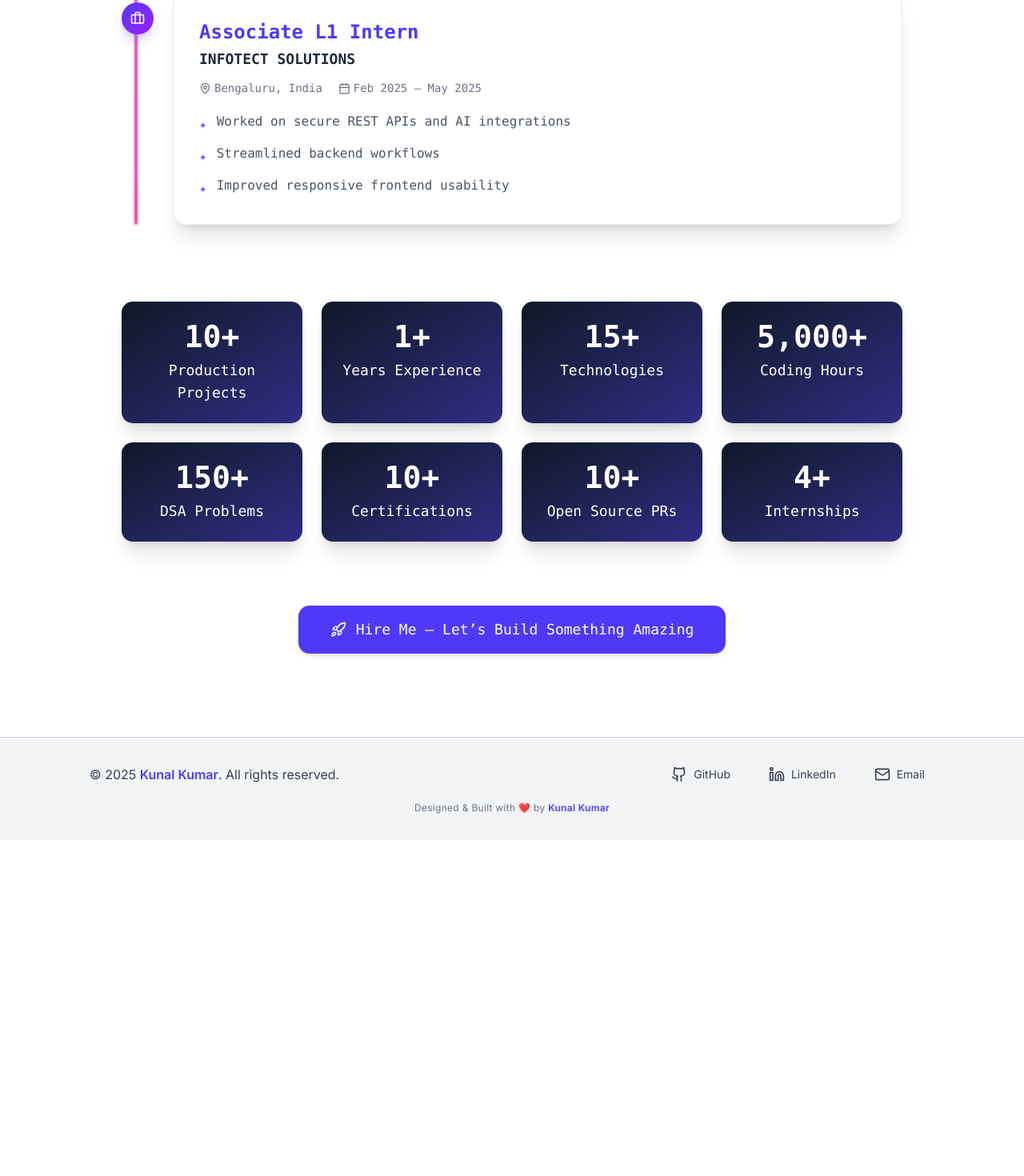
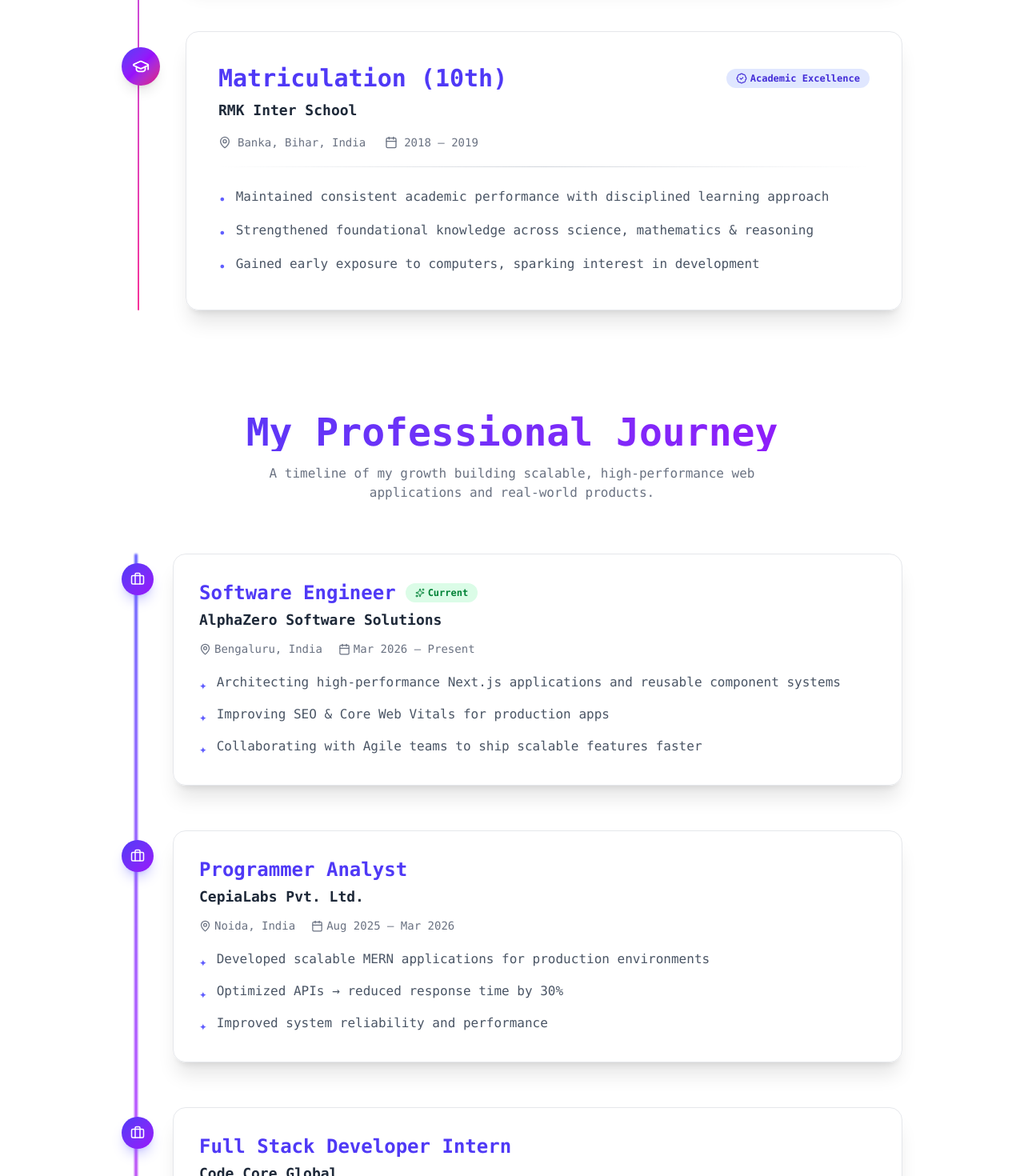
Before and after one commit to Kunalkumar31/Portfolio, a Next.js app: page /about in a window 1280 px wide. Shown: the part 2776-4246 px from the top of the page at 80% size. Before the commit the page ends 3826 px from the top, so only its background shows below. Built offline with nearby package versions, Linux system fonts and the light colour scheme.

Commit message:
Update design add edction section

```diff
--- a/src/app/about/page.tsx
+++ b/src/app/about/page.tsx
@@ -10,7 +10,7 @@
     Smartphone,
     CheckCircle,
     Puzzle,
-    Hand, Briefcase, MapPin, Calendar, Sparkles
+    Hand, Briefcase, MapPin, Calendar, Sparkles, GraduationCap, BadgeCheck,
 } from "lucide-react";
 
 export default function About() {
@@ -127,6 +127,139 @@
                             <div className="absolute inset-0 rounded-2xl opacity-0 group-hover:opacity-100 bg-gradient-to-r from-indigo-500/10 to-purple-500/10 transition"></div>
                         </motion.div>
                     ))}
+                </div>
+            </motion.div>
+
+            {/* ================= EDUCATION ================= */}
+            <motion.div className="mt-32" initial="hidden" animate="show" variants={fadeUp}>
+
+                {/* Title */}
+                <div className="text-center mb-20">
+                    <h2 className="text-4xl sm:text-5xl font-extrabold bg-gradient-to-r from-indigo-600 via-purple-600 to-pink-600 bg-clip-text text-transparent">
+                        Education & Foundation
+                    </h2>
+                    <p className="mt-4 text-gray-500 dark:text-gray-400 max-w-2xl mx-auto text-base sm:text-lg">
+                        A strong academic background combined with hands-on development experience,
+                        shaping my journey into a professional full-stack developer.
+                    </p>
+                </div>
+
+                {/* Timeline */}
+                <div className="relative max-w-5xl mx-auto">
+
+                    {/* Vertical Line */}
+                    <div className="absolute left-5 top-0 bottom-0 w-[2px] bg-gradient-to-b from-indigo-500 via-purple-500 to-pink-500 rounded-full hidden md:block" />
+
+                    <div className="space-y-16">
+
+                        {[
+                            {
+                                degree: "Bachelor of Computer Applications (BCA)",
+                                institute: "GIIT Professional College, Kolhan University (KU)",
+                                location: "Jamshedpur, Jharkhand, India",
+                                period: "2021 – 2024",
+                                highlight: "Full Stack Engineering",
+                                points: [
+                                    "Delivered 8+ production-grade full-stack applications using MERN & Next.js",
+                                    "Built scalable REST APIs and optimized backend performance for real-world workloads",
+                                    "Applied Data Structures, Algorithms & system design to solve complex problems efficiently",
+                                    "Implemented real-time features (WebSockets) and AI-powered integrations in projects",
+                                    "Followed industry standards: modular architecture, reusable components & clean code practices"
+                                ]
+                            },
+                            {
+                                degree: "Intermediate (12th)",
+                                institute: "RMK Inter School",
+                                location: "Banka, Bihar, India",
+                                period: "2019 – 2021",
+                                highlight: "Analytical & Logical Foundation",
+                                points: [
+                                    "Developed strong analytical thinking and structured problem-solving mindset",
+                                    "Built core fundamentals in mathematics and logic relevant to programming",
+                                    "Initiated journey into technology and computer science concepts"
+                                ]
+                            },
+                            {
+                                degree: "Matriculation (10th)",
+                                institute: "RMK Inter School",
+                                location: "Banka, Bihar, India",
+                                period: "2018 – 2019",
+                                highlight: "Academic Excellence",
+                                points: [
+                                    "Maintained consistent academic performance with disciplined learning approach",
+                                    "Strengthened foundational knowledge across science, mathematics & reasoning",
+                                    "Gained early exposure to computers, sparking interest in development"
+                                ]
+                            }
+                        ].map((edu, i) => (
+                            <motion.div
+                                key={i}
+                                className="relative md:pl-20"
+                                custom={i}
+                                initial="hidden"
+                                animate="show"
+                                variants={fadeUp}
+                            >
+                                {/* Icon */}
+                                <div className="hidden md:flex absolute left-0 top-5 w-12 h-12 rounded-full bg-gradient-to-br from-indigo-600 via-purple-600 to-pink-600 text-white items-center justify-center shadow-lg">
+                                    <GraduationCap size={22} />
+                                </div>
+
+                                {/* Card */}
+                                <div className="group backdrop-blur-md bg-white/80 dark:bg-gray-800/80 p-8 sm:p-10 rounded-2xl shadow-xl border border-gray-200 dark:border-gray-700 hover:shadow-indigo-500/20 hover:shadow-2xl hover:-translate-y-2 transition duration-300">
+
+                                    {/* Header */}
+                                    <div className="flex flex-wrap items-center justify-between gap-3">
+                                        <h3 className="text-2xl sm:text-3xl font-bold text-indigo-600 dark:text-indigo-400">
+                                            {edu.degree}
+                                        </h3>
+
+                                        <span className="flex items-center gap-1 text-xs font-semibold bg-indigo-100 text-indigo-700 px-3 py-1 rounded-full">
+                                            <BadgeCheck size={14} />
+                                            {edu.highlight}
+                                        </span>
+                                    </div>
+
+                                    {/* Institute */}
+                                    <p className="mt-2 text-lg font-semibold text-gray-800 dark:text-gray-200">
+                                        {edu.institute}
+                                    </p>
+
+                                    {/* Meta Info */}
+                                    <div className="flex flex-wrap gap-6 mt-4 text-sm text-gray-500 dark:text-gray-400">
+
+                                        <span className="flex items-center gap-2">
+                                            <MapPin size={16} />
+                                            {edu.location}
+                                        </span>
+
+                                        <span className="flex items-center gap-2">
+                                            <Calendar size={16} />
+                                            {edu.period}
+                                        </span>
+
+                                    </div>
+
+                                    {/* Divider */}
+                                    <div className="mt-5 h-[1px] w-full bg-gradient-to-r from-transparent via-gray-300 dark:via-gray-600 to-transparent"></div>
+
+                                    {/* Points */}
+                                    <ul className="mt-6 space-y-3 text-gray-600 dark:text-gray-300">
+                                        {edu.points.map((point, idx) => (
+                                            <li key={idx} className="flex gap-3 leading-relaxed">
+                                                <span className="text-indigo-500 mt-1">•</span>
+                                                {point}
+                                            </li>
+                                        ))}
+                                    </ul>
+
+                                    {/* Hover Glow */}
+                                    <div className="absolute inset-0 rounded-2xl opacity-0 group-hover:opacity-100 bg-gradient-to-r from-indigo-500/10 via-purple-500/10 to-pink-500/10 transition"></div>
+                                </div>
+                            </motion.div>
+                        ))}
+
+                    </div>
                 </div>
             </motion.div>
 
--- a/src/components/Footer.tsx
+++ b/src/components/Footer.tsx
@@ -1,6 +1,6 @@
 "use client";
 
-import { Github, Linkedin, Mail } from "lucide-react";
+import { Github, Linkedin, Mail, Heart } from "lucide-react";
 import { motion } from "framer-motion";
 
 export default function Footer() {
@@ -53,15 +53,20 @@
 
       {/* Footer Note */}
       <motion.p
-        className="text-xs text-gray-500 dark:text-gray-400 mt-5 text-center tracking-wide"
+        className="mt-6 text-xs sm:text-sm text-gray-500 dark:text-gray-400 text-center tracking-wide leading-relaxed max-w-xs sm:max-w-md mx-auto flex items-center justify-center gap-1 flex-wrap"
         initial={{ opacity: 0 }}
         animate={{ opacity: 1 }}
         transition={{ delay: 0.5, duration: 0.6 }}
       >
-        Designed & Built with ❤️ by{" "}
-        <span className="font-semibold text-indigo-600 hover:text-indigo-500 transition">
-          <a href="mailto:kunalkumarofficial31@gmail.com">Kunal Kumar</a>
-        </span>
+        Designed & built with
+        <Heart size={14} className="text-red-500" />
+        by{" "}
+        <a
+          href="mailto:kunalkumarofficial31@gmail.com"
+          className="font-semibold text-indigo-600 hover:text-indigo-500 transition"
+        >
+          Kunal Kumar
+        </a>
       </motion.p>
 
     </footer>
--- a/src/components/Hero.tsx
+++ b/src/components/Hero.tsx
@@ -1,7 +1,7 @@
 "use client";
 
 import Image from "next/image";
-import { useState, useEffect,useMemo } from "react";
+import { useState, useEffect, useMemo } from "react";
 import { motion, Variants, AnimatePresence } from "framer-motion";
 import Link from "next/link";
 import {
@@ -17,8 +17,9 @@
 export default function Hero() {
   const roles = useMemo(
     () => [
-    "Full-Stack Developer",
-    "Building Scalable & AI-Powered Products",
+      "Full-Stack Engineer (MERN & Next.js)",
+      "Building Scalable, AI-Driven Products",
+      "Turning Ideas into Production Systems",
     ],
     []
   );
@@ -173,7 +174,7 @@
             href="/contact"
             className="w-full sm:w-auto px-5 py-3 flex items-center justify-center gap-2 rounded-md border border-gray-300 dark:border-gray-700 hover:bg-gray-100 dark:hover:bg-gray-800 transition"
           >
-            <Mail size={18} /> Hire Me
+            <Mail size={18} /> Let’s Work Together
           </Link>
 
           <a
@@ -181,7 +182,7 @@
             download
             className="w-full sm:w-auto px-5 py-3 flex items-center justify-center gap-2 border border-gray-300 dark:border-gray-700 rounded-md hover:bg-gray-100 dark:hover:bg-gray-800 transition"
           >
-            <FileText size={18} /> Resume
+            <FileText size={18} /> Download Resume
           </a>
         </motion.div>
 
@@ -210,17 +211,30 @@
         <motion.div
           variants={item}
           className="mt-8 sm:mt-10 flex flex-col items-center gap-3 text-xs sm:text-sm text-gray-500 dark:text-gray-400"
-        >
-          <div className="flex items-center gap-2 text-xs sm:text-sm text-gray-500 dark:text-gray-400">
-            <Sparkles size={14} />
-            <span>Engineering scalable & production-grade applications</span>
+        ><div className="flex flex-wrap items-center justify-center gap-2 text-xs sm:text-sm text-gray-500 dark:text-gray-400 text-center max-w-xs sm:max-w-md md:max-w-lg mx-auto">
+            <Sparkles size={14} className="text-indigo-500 shrink-0" />
+            <span className="leading-relaxed">
+              Engineering <span className="font-medium text-gray-800 dark:text-gray-200">scalable</span> &{" "}
+              <span className="font-medium text-gray-800 dark:text-gray-200">production-grade</span> applications
+            </span>
           </div>
 
           {/* Divider */}
           <div className="w-12 h-[1px] bg-gray-300 dark:bg-gray-700"></div>
 
-          <p className="text-xs sm:text-sm text-gray-600 dark:text-gray-300 mt-2 font-medium">
-            Actively open to freelance, full-time & remote opportunities
+          <p className="mt-3 text-xs sm:text-sm text-gray-600 dark:text-gray-300 font-medium text-center max-w-xs sm:max-w-md md:max-w-lg mx-auto leading-relaxed">
+            Actively open to{" "}
+            <span className="text-indigo-600 dark:text-indigo-400 font-semibold">
+              freelance
+            </span>
+            ,{" "}
+            <span className="text-indigo-600 dark:text-indigo-400 font-semibold">
+              full-time
+            </span>{" "}
+            &{" "}
+            <span className="text-indigo-600 dark:text-indigo-400 font-semibold">
+              remote opportunities
+            </span>
           </p>
         </motion.div>
 
```
Lines whose indentation alone changed are shown as unchanged.
